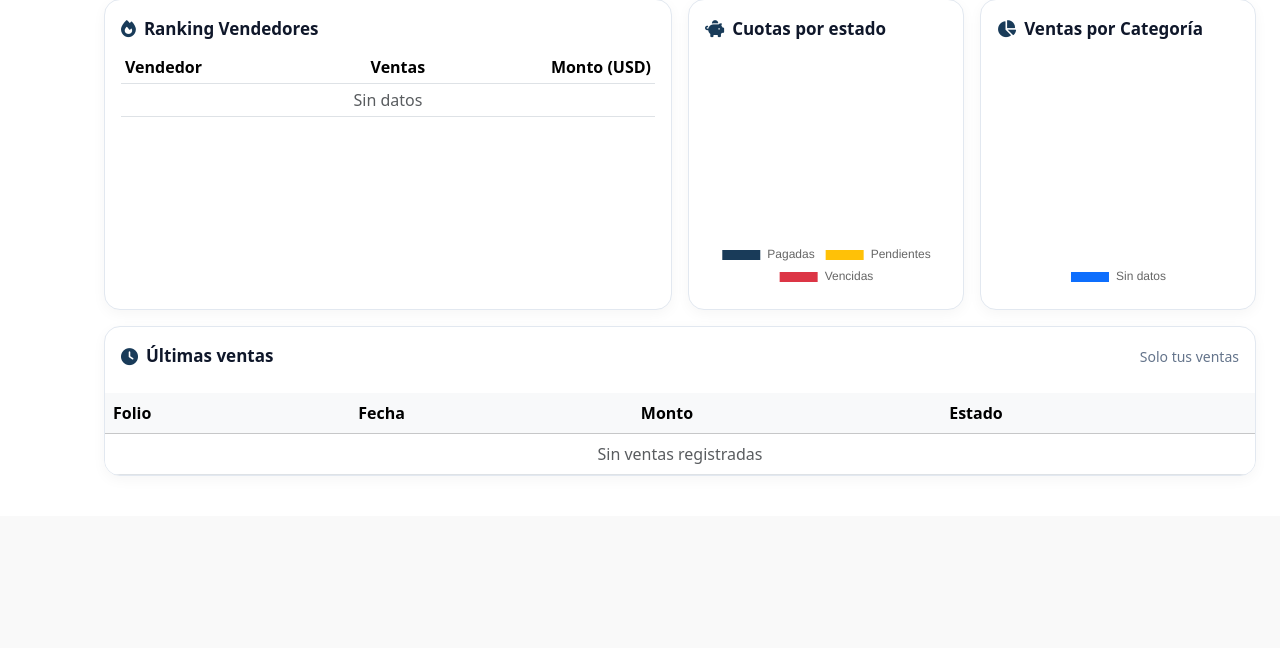
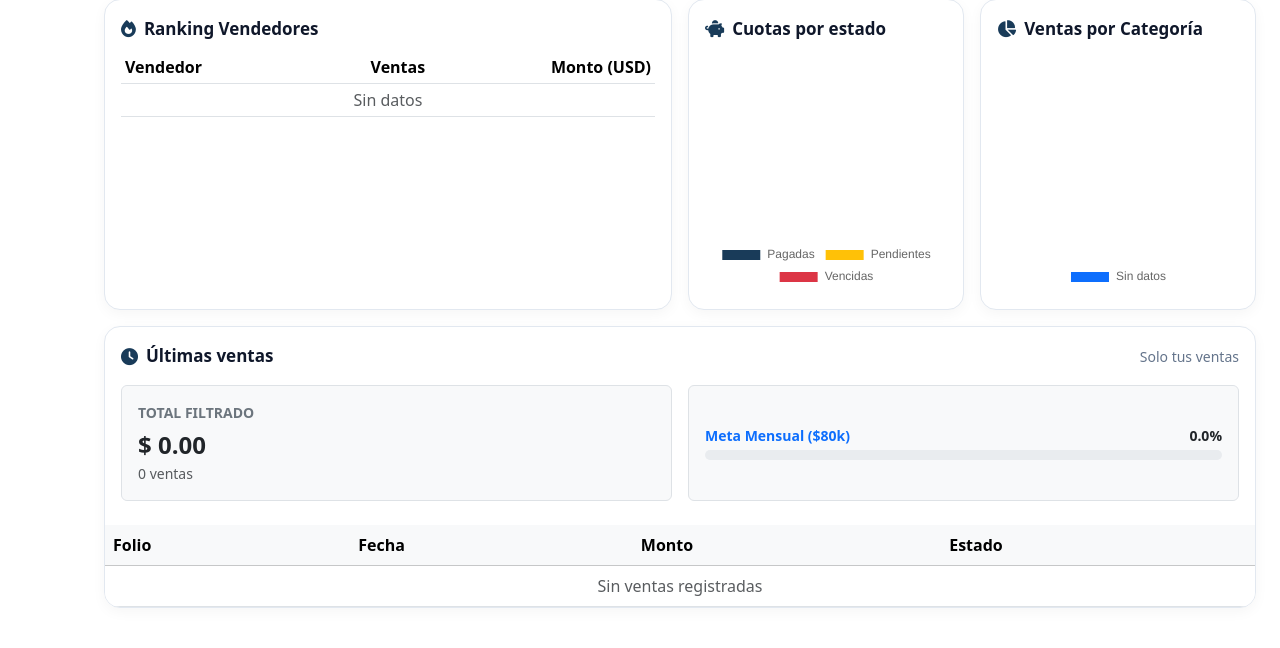
Before and after one commit to Goberna-Lab/goberna-dashboard, a Django app: page / in a window 1280 px wide. Shown: the part 1406-2054 px from the top of the page. Before the commit the page ends 1882 px from the top, so only its background shows below. Run offline with Django 4.2, Linux system fonts and the light colour scheme; the visitor is signed in with stand-in values (Sample User, id 1); data comes from the database, SQL or seed files in the repository; data that the repository does not hold is empty; some libraries are stand-ins or nearby versions.

Commit message:
Update home.html

```diff
--- a/core/templates/home.html
+++ b/core/templates/home.html
@@ -452,7 +452,29 @@
           </div>
           <div class="px-3 pb-2">
             <!-- <div class="summary-chips" id="chipsResumen"></div> -->
-            <div class="d-none">
+            <!-- Seccion de Totales y Meta Mensual -->
+            <div class="row g-3 mb-3">
+              <div class="col-md-6 col-12">
+                <div class="p-3 border rounded bg-light">
+                  <span class="d-block text-secondary small text-uppercase fw-bold mb-1">Total Filtrado</span>
+                  <div class="fs-4 fw-bold text-dark" id="ventasFiltradasDisplay">$ 0.00</div>
+                  <div class="small text-muted"><span id="ventasFiltradasCount">0</span> ventas</div>
+                </div>
+              </div>
+              <div class="col-md-6 col-12">
+                <div class="p-3 border rounded bg-light h-100 d-flex flex-column justify-content-center">
+                  <div class="d-flex justify-content-between mb-1">
+                    <span class="small fw-bold text-primary">Meta Mensual ($80k)</span>
+                    <span class="small fw-bold text-dark" id="metaProgressText">0%</span>
+                  </div>
+                  <div class="progress" style="height: 10px;">
+                    <div id="metaProgressBar" class="progress-bar bg-success" role="progressbar" style="width: 0%;" aria-valuenow="0" aria-valuemin="0" aria-valuemax="100"></div>
+                  </div>
+                </div>
+              </div>
+            </div>
+
+             <div class="d-none">
               <span id="ventasFiltradas">0</span>
               <span id="montoFiltrado">$ 0.00</span>
             </div>
@@ -807,6 +829,30 @@
       const total = ventasFil.reduce((acc, v) => acc + parseFloat(v.monto_total), 0);
       document.getElementById('ventasFiltradas').innerText = ventasFil.length;
       document.getElementById('montoFiltrado').innerText = formatearMonto(total);
+
+      // Update New Displays
+      const displayTotal = document.getElementById('ventasFiltradasDisplay');
+      if (displayTotal) displayTotal.innerText = formatearMonto(total);
+
+      const displayCount = document.getElementById('ventasFiltradasCount');
+      if (displayCount) displayCount.innerText = ventasFil.length;
+
+      // Update Monthly Goal Progress (Target: 80,000)
+      const target = 80000;
+      const progress = Math.min((total / target) * 100, 100);
+      const progressBar = document.getElementById('metaProgressBar');
+      const progressText = document.getElementById('metaProgressText');
+
+      if (progressBar && progressText) {
+        progressBar.style.width = `${progress}%`;
+        progressText.innerText = `${progress.toFixed(1)}%`;
+
+        // Dynamic color
+        if (progress < 30) progressBar.className = 'progress-bar bg-danger';
+        else if (progress < 70) progressBar.className = 'progress-bar bg-warning';
+        else progressBar.className = 'progress-bar bg-success';
+      }
+
       const topEl = document.getElementById('montoFiltradoTop');
       if (topEl) topEl.innerText = formatearMonto(total);
       const topCount = document.getElementById('ventasFiltradasTop');
```
